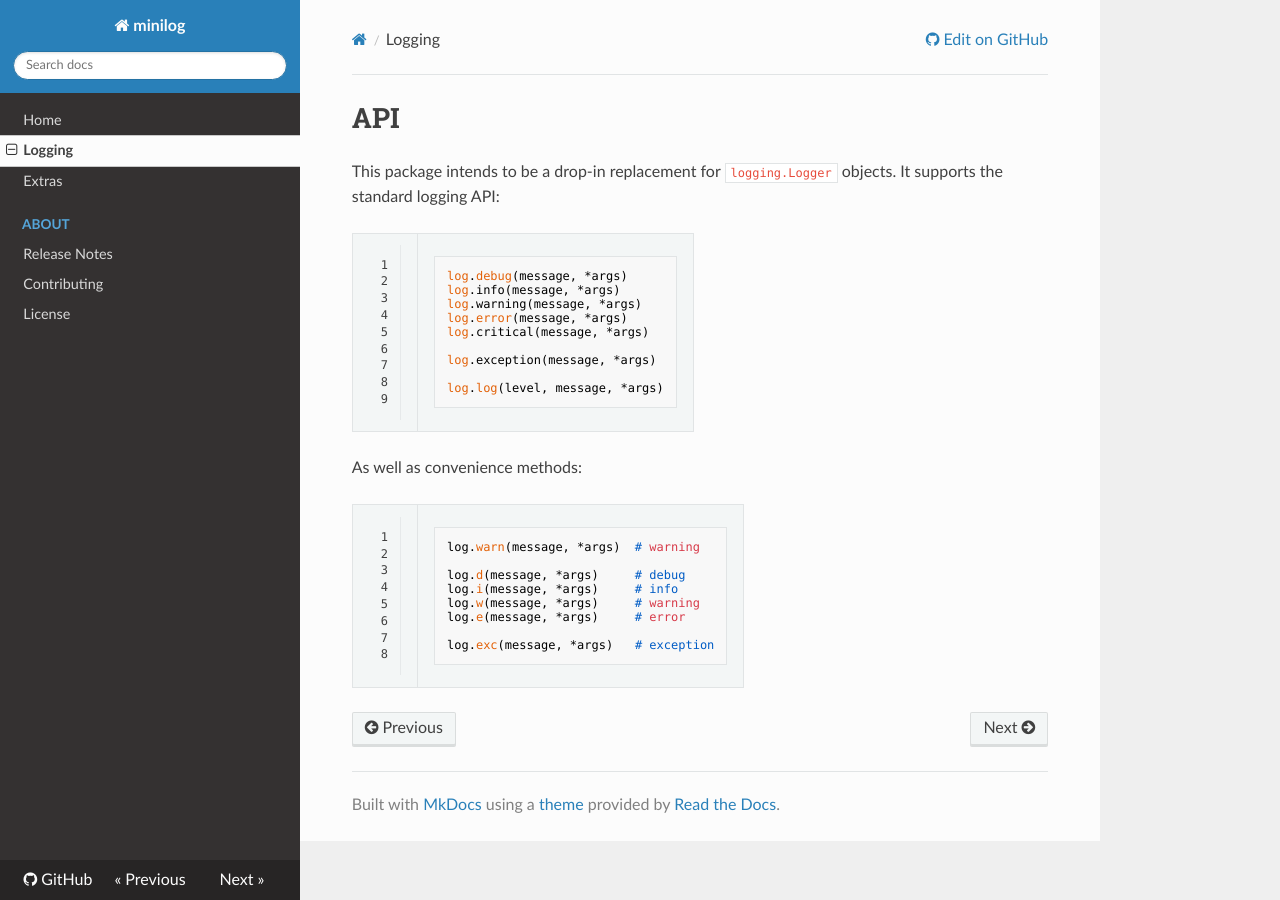
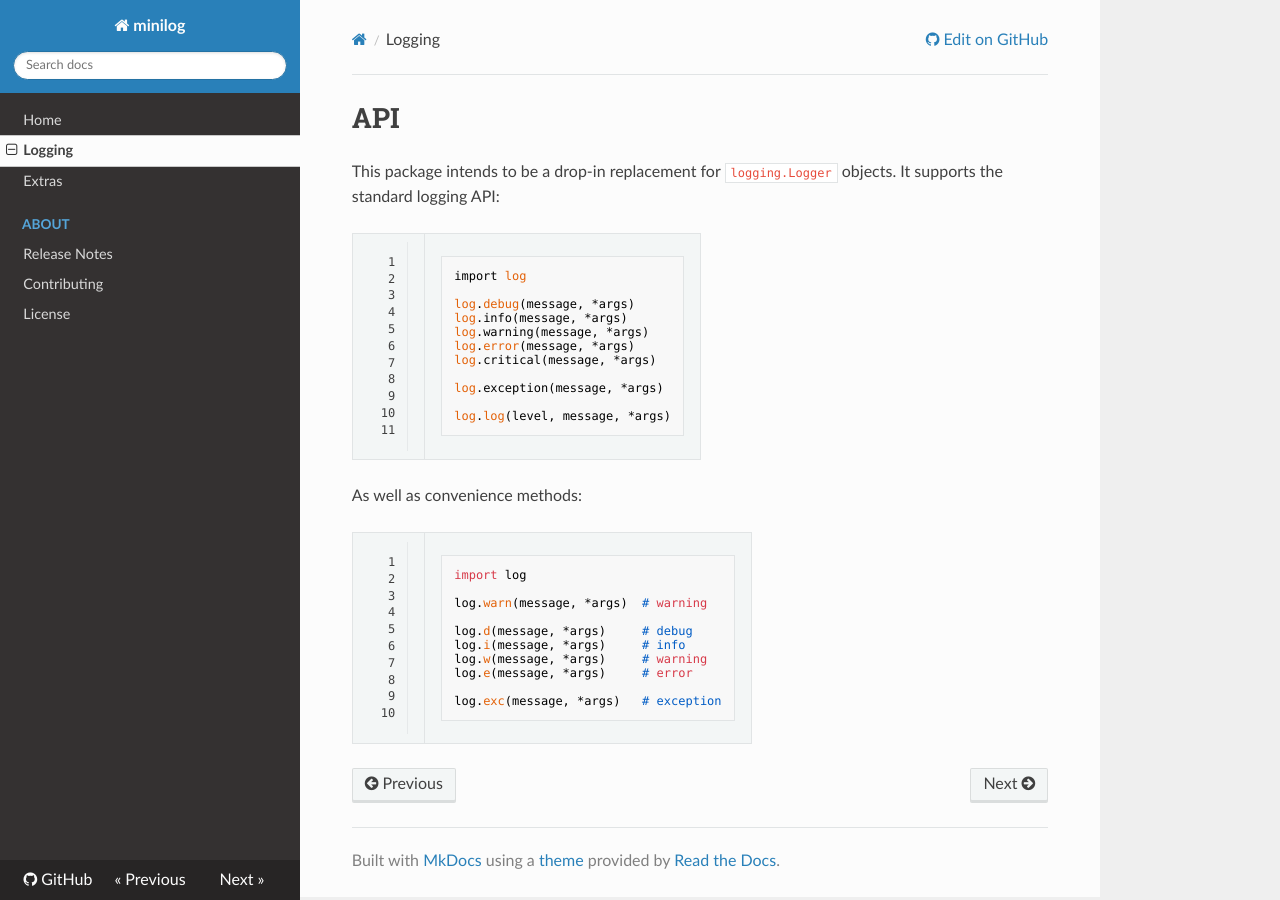
Before and after one commit to jacebrowning/minilog, an MkDocs documentation site: the page built from docs/logging.md, in a window 1280 px wide. Built offline with MkDocs 1.6.1, drawn with Linux system fonts in a browser that asks for light colours; nearby versions of some CDN libraries.

Commit message:
Add imports to code examples

````diff
--- a/docs/logging.md
+++ b/docs/logging.md
@@ -3,6 +3,8 @@
 This package intends to be a drop-in replacement for `logging.Logger` objects. It supports the standard logging API:
 
 ```python
+import log
+
 log.debug(message, *args)
 log.info(message, *args)
 log.warning(message, *args)
@@ -17,6 +19,8 @@ log.log(level, message, *args)
 As well as convenience methods:
 
 ```python
+import log
+
 log.warn(message, *args)  # warning
 
 log.d(message, *args)     # debug
````
